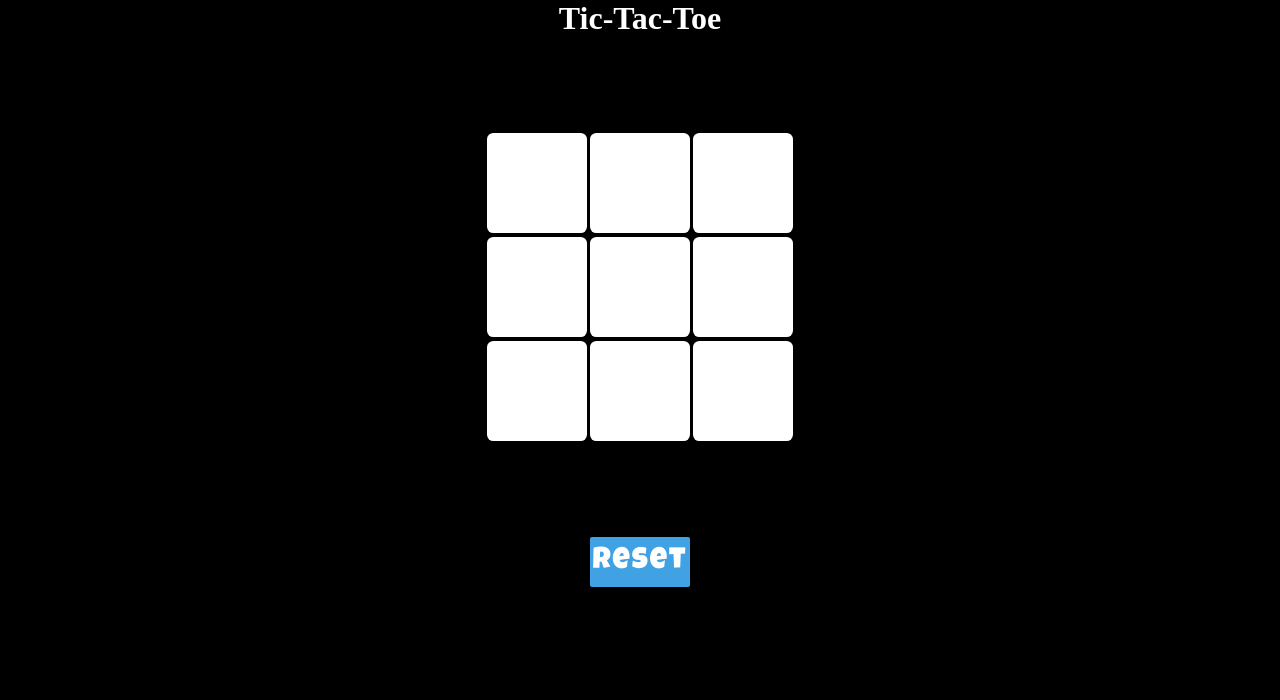
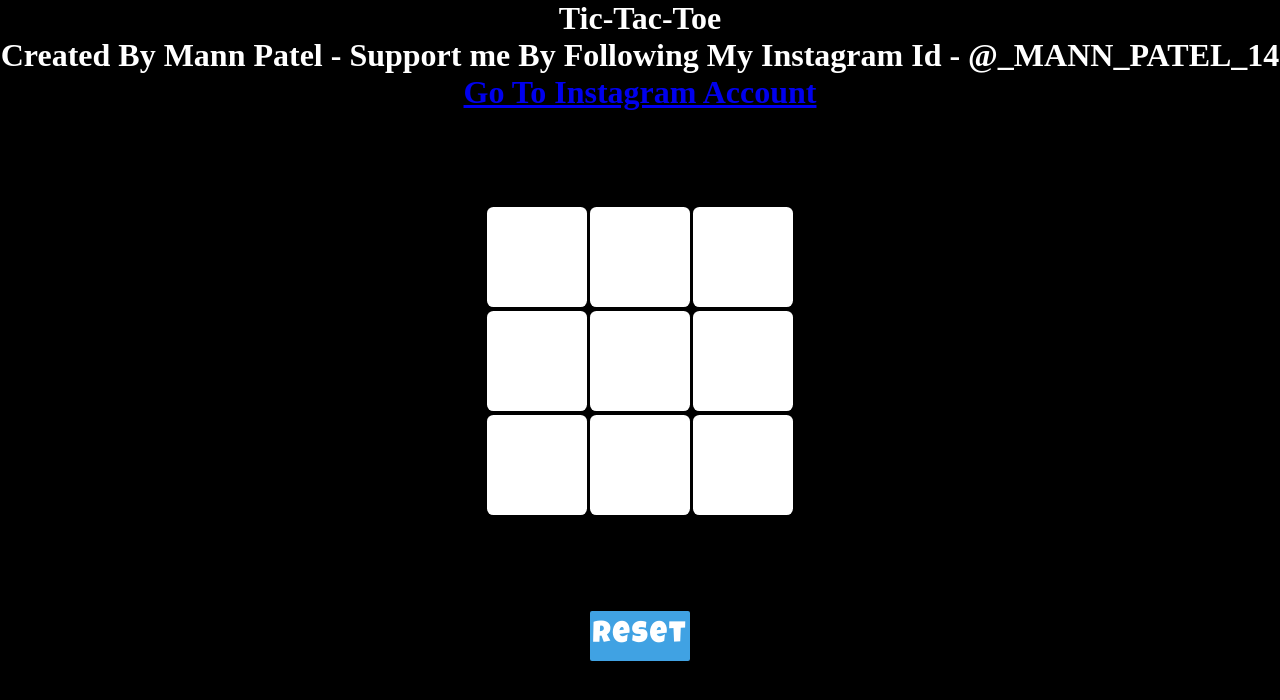
Before and after one commit to Mann-H-Patel/Tic-Tac-Toe-Game-, a plain HTML site: page index.html in a window 1280 px wide. Drawn offline with Linux system fonts and the light colour scheme.

Commit message:
Update index.html
Add My Contact And Name In It

```diff
--- a/index.html
+++ b/index.html
@@ -10,6 +10,8 @@
     <!-- Tic-tac-Toe Game Code Begin -->
     <main>
         <h1>Tic-Tac-Toe</h1>
+        <h1>Created By Mann Patel - Support me By Following My Instagram Id - @_MANN_PATEL_14 <a href="https://www.instagram.com/_mann_patel_14?igsh=ZGc3ZTFvOG5sZ2hv" targrt="_blank">Go To Instagram Account</a></h1>
+
         <div class="msg-box hide">
             <p id="msg">Winner</p>
             <button id="new-game">New Game</button>
```
